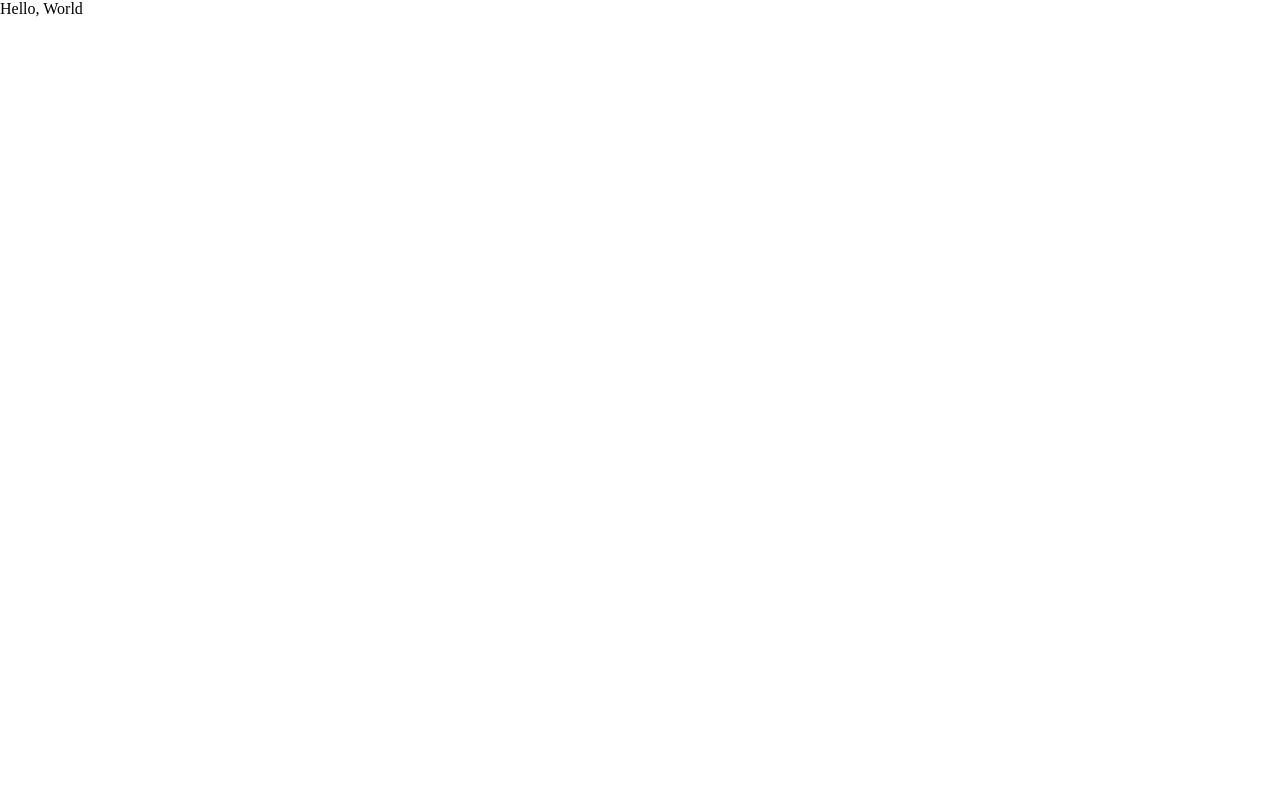
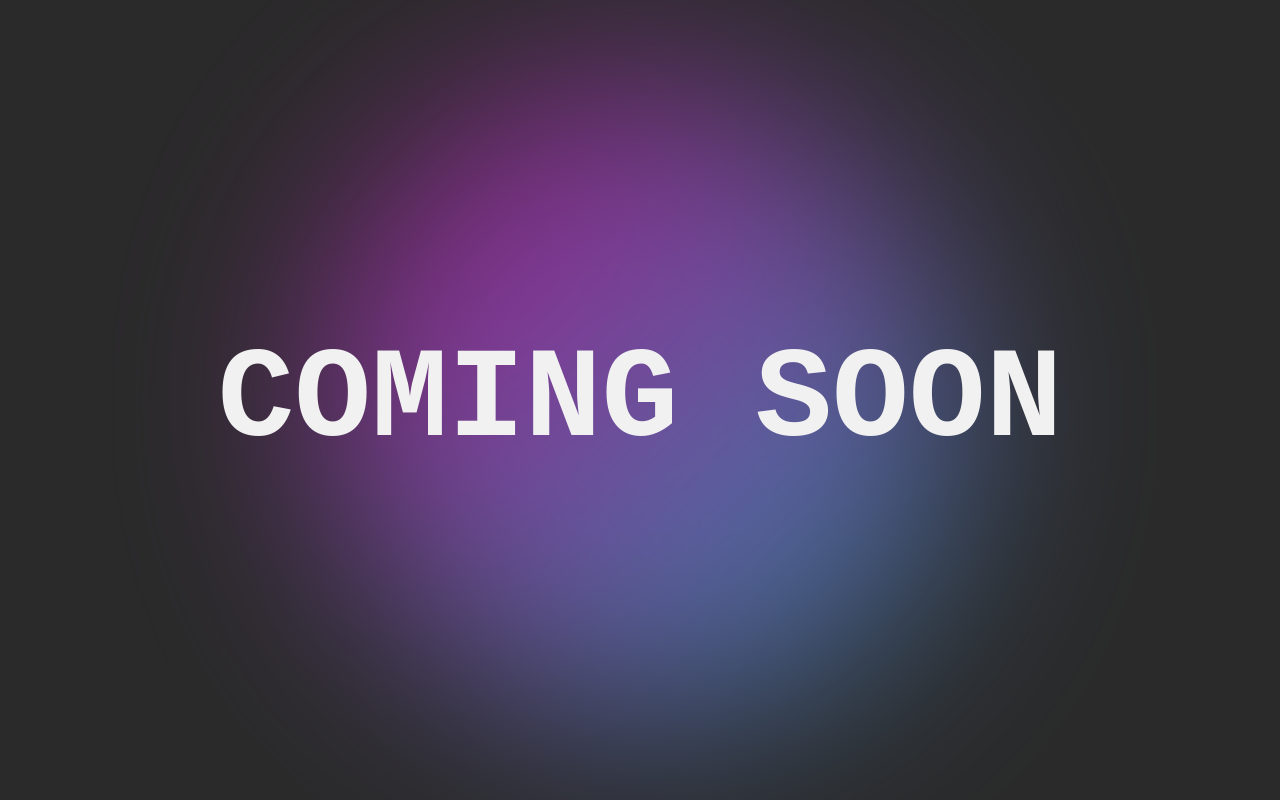
Before and after one commit to moe-salih/moe-salih.github.io, a plain HTML site: page index.html in a window 1280 px wide. Drawn offline with Linux system fonts and the light colour scheme; a web font is replaced by a local one.

Commit message:
comming soon.

```diff
--- a/css/style.css
+++ b/css/style.css
@@ -1,16 +1,63 @@
+@import url('https://fonts.googleapis.com/css2?family=Nova+Mono&display=swap');
 
 :root {
-  --bg-clr : #2e2e2e;
-  --fg-clr : #faf2fa;
+  --bg-color : #2a2a2a;
+  --ft-color : #f1f1f1;
 
+  /* vibrant red */
+  --accent-0 :  #f22f2f;
+  /* vibrant blue */
+  --accent-1 : #2f2ff2;
 
+  --shadow-change-1 : 40px;
+  --shadow-chamge-2 : 50px;
 }
 
 
-html, body {
+body {
+  position: relative;
+  margin: 0;
   padding: 0;
-  margin: 0;
+
+  width: 100dvw;
+  height: 100dvh;
+  overflow: hidden;
 
   background-color: var(--bg-color);
-  color: var(--fg-color);
+  color: var(--ft-color);
+  display: grid;
+  justify-content: center;
+  align-items: center;
 }
+
+h1 {
+  position: relative;
+  font-family: 'Nova Mono', monospace;
+  font-size: 10dvw;
+  z-index: 0;
+
+  user-select: none;
+}
+
+
+h1::after {
+  content: "";
+  position: absolute;
+  top: 50%;
+  left: 50%;
+  transform: translate(-50%, -50%);
+  width: 50dvw;
+  height: 50dvw;
+  background: linear-gradient(135deg, #ff00cc, #33ccff);
+  opacity: 0.6; /* Adjust opacity as desired */
+  border-radius: 120%; /* Make it round */
+  filter: blur(100px); /* Apply the blur effect */
+  z-index: -1;
+}
+
+
+@keyframes bounce {
+  0% { transform: translateY(-20px); }
+  50% { transform: translateY(20px); }
+  100% { transform: translateY(-20px); }
+}
--- a/index.html
+++ b/index.html
@@ -1,9 +1,12 @@
-<!doctype html5>
-<html>
-  <head>
-    <link rel="stylesheet" href="css/style.css" type="text/css">
-  <head>
-  <body>
-    Hello, World
-  <body>
+<!DOCTYPE html>
+<html lang="en">
+<head>
+    <meta charset="UTF-8">
+    <meta name="viewport" content="width=device-width, initial-scale=1.0">
+    <title>Coming Soon</title>
+    <link rel="stylesheet" href="css/style.css">
+</head>
+<body>
+    <h1>COMING SOON</h1>
+</body>
 </html>
```
Also changed, not shown: assets/dot.svg (added).
